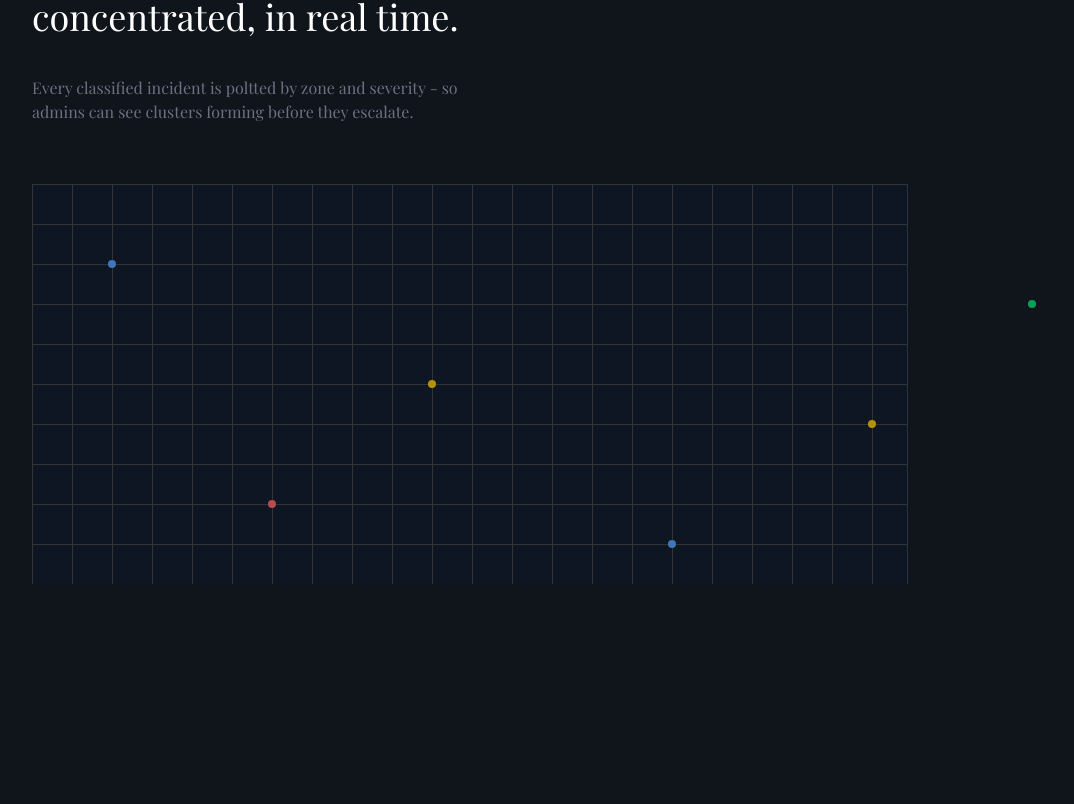
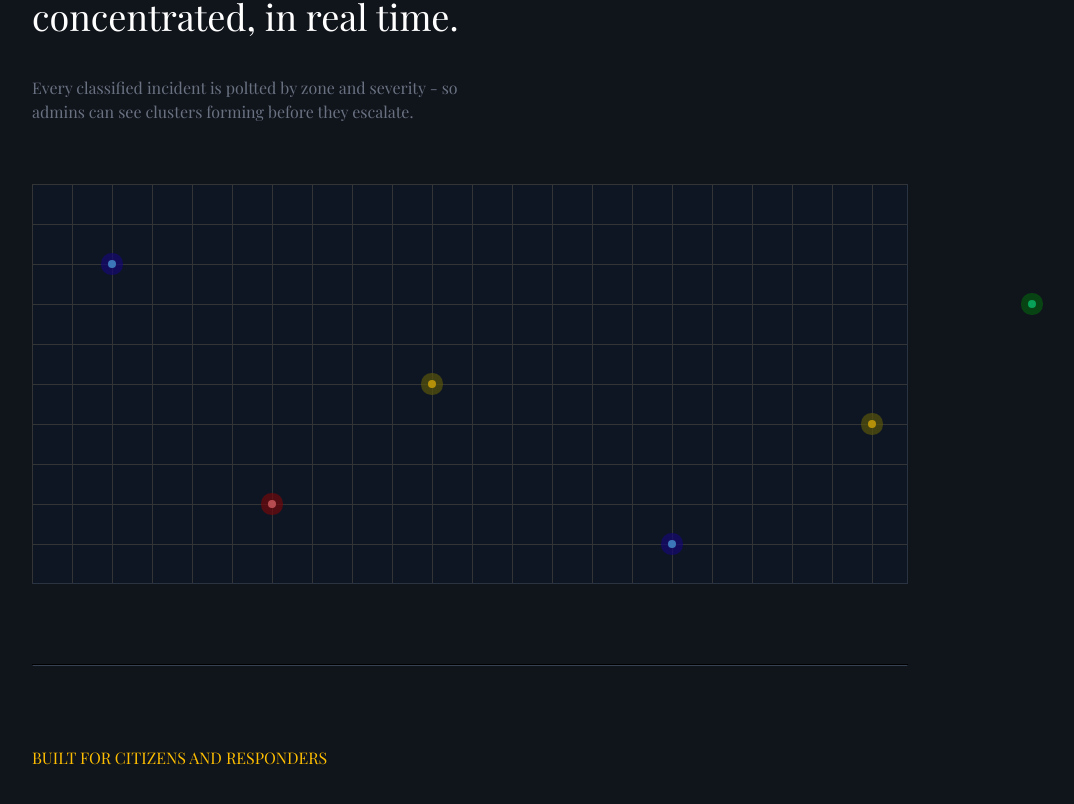
Before and after one commit to utsav8143/real-time-crisis-management-, a React app in the folder frontend/: page / in a window 1280 px wide. Shown: the part 1992-2796 px from the top of the page, without its empty margins (180-1254 px from the left). Before the commit the page ends 2576 px from the top, so only its background shows below. Built offline with nearby package versions, Linux system fonts and the light colour scheme; no server answers; the HTML template or start-up script is replaced by a standard one; a web font is replaced by a local one.

Commit message:
Features section completed

```diff
--- a/frontend/src/components/landing/Features.jsx
+++ b/frontend/src/components/landing/Features.jsx
@@ -0,0 +1,51 @@
+import React from 'react'
+import { LocateFixed, BrainCircuit, PersonStanding,LayoutDashboard, Bell, Radio  } from 'lucide-react';
+
+const Features = () => {
+  return (
+    <section id='features' className='scroll-m-5'>
+        <div className="mt-20">
+            <div className="lg:w-1/2">
+                <h1 className="text-primary">BUILT FOR CITIZENS AND RESPONDERS</h1>
+                <p className="text-4xl mt-10 text-white">Everything an incident touches, nothing it doesn't. </p>
+            </div>
+
+            <div className="mt-20 grid lg:grid-cols-3 sm:grid-cols-2 bg-gray-900 rounded-xl">
+                <div className="p-7 border border-gray-600 rounded-tl-xl  hover:bg-gray-800 transition-colors duration-200">
+                    <LocateFixed className=' text-primary h-8 w-8 '/>
+                    <h1 className=" text-white mt-5">Interactive Live Map</h1>
+                    <p className="text-gray-400 mt-3">Every open incident plotted geospatially, updating in real time as reports come in.</p>
+                </div>
+                <div className="p-7 border border-gray-600 rounded-tr-xl lg:rounded-none hover:bg-gray-800 transition-colors duration-200">
+                    <BrainCircuit className='text-primary h-8 w-8'/>
+                    <h1 className=" text-white mt-5">AI Severity Prediction</h1>
+                    <p className="text-gray-400 mt-3">Gemini reads each report's free text and returns a consistent severity rating in seconds.</p>
+                </div>
+                <div className="p-7 border border-gray-600 lg:rounded-tr-xl hover:bg-gray-800 transition-colors duration-200">
+                    <PersonStanding className='text-primary h-8 w-8'/>
+                    <h1 className=" text-white mt-5">Role-Based Access</h1>
+                    <p className="text-gray-400 mt-3">Citizens report, responders act, admins oversee — each sees only what they need.</p>
+                </div>
+                <div className="p-7 border border-gray-600 lg:rounded-bl-xl hover:bg-gray-800 transition-colors duration-200">
+                    <LayoutDashboard className='text-primary h-8 w-8'/>
+                    <h1 className=" text-white mt-5">Responder & Admin Dashboards</h1>
+                    <p className="text-gray-400 mt-3">Assigned incidents, live status, and team locations in one always-current view.</p>
+                </div>
+                <div className="p-7 border border-gray-600 rounded-bl-xl lg:rounded-none hover:bg-gray-800 transition-colors duration-200">
+                    <Bell className='text-primary h-8 w-8'/>
+                    <h1 className=" text-white mt-5">Zone-based notifications</h1>
+                    <p className="text-gray-400 mt-3">Firebase push alerts reach only the teams inside the affected zone — nobody else.</p>
+                </div>
+                <div className="p-7 border border-gray-600 rounded-br-xl hover:bg-gray-800 transition-colors duration-200">
+                    <Radio className='text-primary h-8 w-8'/>
+                    <h1 className=" text-white mt-5">Live Status Tracking</h1>
+                    <p className="text-gray-400 mt-3">Every incident's stage — reported, classified, assigned, resolved — updates on the board instantly.</p>
+                </div>
+            </div>
+        </div>
+        <div className="border border-b-gray-700 mt-20"></div>
+    </section>
+  )
+}
+
+export default Features;
--- a/frontend/src/components/landing/Map.jsx
+++ b/frontend/src/components/landing/Map.jsx
@@ -2,7 +2,7 @@ import React from 'react'
 
 const Map = () => {
   return (
-    <section className='scroll-m-5' id="map">
+    <section className='scroll-m-5' id="risk-map">
     <div className="mt-20">
         <div className="flex items-center gap-2">
             <div className="w-2 h-2 rounded-xl bg-red-700 shadow=[0_0_0_0_rgba(229,72,77,0.6)] animate-pulse-ring shrink"></div>
@@ -12,17 +12,18 @@ const Map = () => {
             <h2 className=" text-4xl text-white">See where risk is concentrated, in real time.</h2>
             <p className=" text-gray-500 mt-10">Every classified incident is poltted by zone and severity - so admins can see clusters forming before they escalate. </p>
         </div>
-        <div className="border-r border-gray-700 w-full h-100 mt-15 bg-gray-900 bg-[linear-gradient(to_right,#424242_1px,transparent_1px),linear-gradient(to_bottom,#424242_1px,transparent_0.5px)]
+        <div className="border-b border-r border-gray-700 w-full h-100 mt-15 bg-gray-900 bg-[linear-gradient(to_right,#424242_1px,transparent_1px),linear-gradient(to_bottom,#424242_1px,transparent_0.5px)]
   bg-size-[40px_40px] opacity-70 relative">
     <div className="bg-blue-400  animate-pulseB shrink h-2 w-2 rounded-xl absolute top-19 left-19 group"><div className='group-hover:block text-gray-400 w-20 h-12 text-center absolute top-10 -left-8 hidden  '>Zone-15 , FIRE</div></div>
-    <div className="bg-red-400  animate-pulseR shrink h-2 w-2 rounded-xl absolute top-79 left-59 group"><div className='group-hover:block text-gray-400 w-20 h-12 text-center absolute top-10 -left-8 hidden  '>Zone-17 , MEDICAL</div></div>
+    <div className="bg-red-400  animate-pulseR shrink h-2 w-2 rounded-xl absolute top-79 left-59 group"><div className='group-hover:block text-gray-400 w-20 h-12 text-center absolute top-5 -left-8 hidden  '>Zone-17 , MEDICAL</div></div>
     <div className="bg-yellow-400  animate-pulseY shrink h-2 w-2 rounded-xl absolute top-49 left-99 group"><div className='group-hover:block text-gray-400 w-20 h-12 text-center absolute top-10 -left-8 hidden  '>Zone-33 , FLOOD</div></div>
-    <div className="bg-green-400  animate-pulseG shrink h-2 w-2 rounded-xl absolute top-29 left-249 group"><div className='group-hover:block text-gray-400 w-20 h-12 text-center absolute top-10 -left-8 hidden  '>Zone-04 , STRUCTURAL DAMAGE</div></div>
-    <div className="bg-blue-400  animate-pulseB shrink h-2 w-2 rounded-xl absolute top-89 left-159 group"><div className='group-hover:block text-gray-400 w-20 h-12 text-center absolute top-10 -left-8 hidden  '>Zone-01, FIRE</div></div>
-    <div className="bg-yellow-400  animate-pulseY shrink h-2 w-2 rounded-xl absolute top-59 left-209 group"><div className='group-hover:block text-gray-400 w-20 h-12 text-center absolute top-10 -left-8 hidden  '>Zone-81, ACCIDENT</div></div>
+    <div className="bg-green-400  animate-pulseG shrink h-2 w-2 rounded-xl absolute lg:top-29 lg:left-249 group sm:left-129 sm:top-29 "><div className='group-hover:block text-gray-400 w-20 h-12 text-center absolute top-10 -left-8 hidden  '>Zone-04 , STRUCTURAL DAMAGE</div></div>
+    <div className="bg-blue-400  animate-pulseB shrink h-2 w-2 rounded-xl absolute lg:top-89 lg:left-159 group sm:top-79 sm:left-139"><div className='group-hover:block text-gray-400 w-20 h-12 text-center absolute bottom-7 -left-8 hidden  '>Zone-01, FIRE</div></div>
+    <div className="bg-yellow-400  animate-pulseY shrink h-2 w-2 rounded-xl absolute top-59 left-209 group "><div className='group-hover:block text-gray-400 w-20 h-12 text-center absolute top-10 -left-8 hidden  '>Zone-81, ACCIDENT</div></div>
 
   </div>
     </div>
+    <div className="border border-b-gray-700 mt-20"></div>
     </section>
   )
 }
--- a/frontend/src/pages/LandingPage.jsx
+++ b/frontend/src/pages/LandingPage.jsx
@@ -3,6 +3,7 @@ import Header from '../components/landing/Header.jsx'
 import Hero from '../components/landing/Hero.jsx'
 import Pipeline from '../components/landing/Pipeline.jsx'
 import Map from '../components/landing/Map.jsx'
+import Features from '../components/landing/Features.jsx'
 
 const LandingPage = () => {
   return (
@@ -12,6 +13,7 @@ const LandingPage = () => {
       <Hero/>
       <Pipeline />
       <Map/>
+      <Features/>
       </div>
     </div>
   )
```
